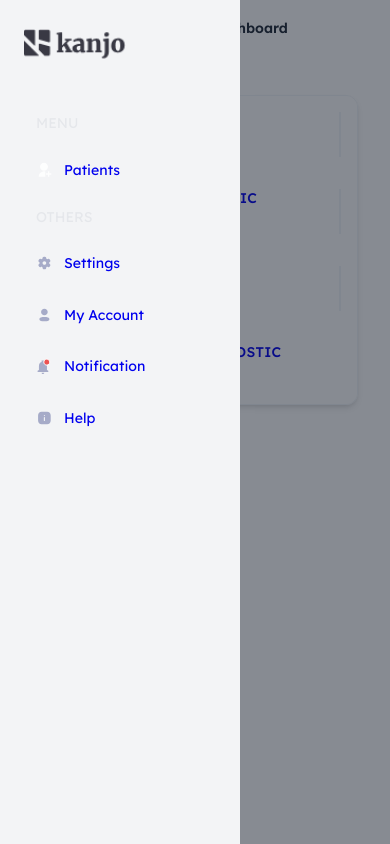
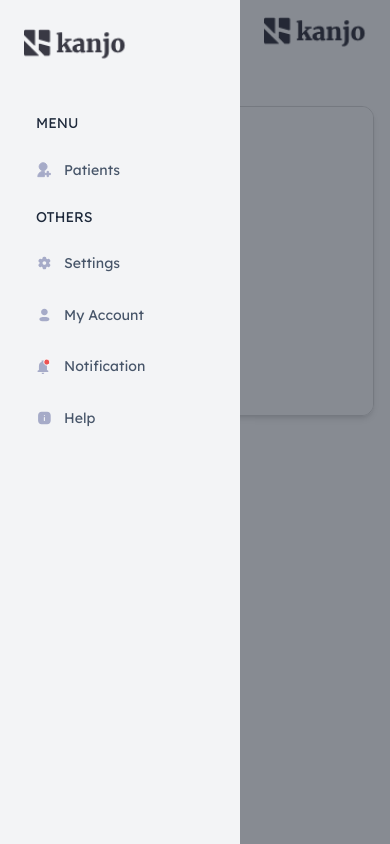
Before and after one commit to shabazs453/kanjocopy, a Next.js app: page /dashboard in a window 390 px wide. Both pictures are taken after a click on the button "Toggle Navigation". Built offline with nearby package versions, Linux system fonts and the light colour scheme.

Commit message:
dashboard page design update

```diff
--- a/src/components/loginComponents/loginHero.js
+++ b/src/components/loginComponents/loginHero.js
@@ -4,7 +4,7 @@ const LoginHero = () => {
   return (
     <div className="img-section flex-1 min-h-[100vh] py-4 sm:py-6 lg:py-8 px-4 sm:px-10 lg:px-12 relative flex flex-col items-center bg-transparent">
       {/* image section */}
-      <div className="relative flex-[4] flex  justify-center items-center w-full">
+      <div className="relative flex-[5] flex  justify-center items-center w-full">
         <div className=" relative min-w-[20rem] md:w-[25rem] h-full flex items-end justify-center">
           <img
             className="absolute w-full h-full z-[3]"
--- /dev/null
+++ b/src/components/mobileNav.js
@@ -0,0 +1,37 @@
+import React from 'react'
+
+const MobileNav = () => {
+  return (
+    <div className="flex items-center  justify-between py-4">
+      <button
+        type="button"
+        className="text-gray-500 hover:text-gray-600"
+        data-hs-overlay="#application-sidebar"
+        aria-controls="application-sidebar"
+        aria-label="Toggle navigation"
+      >
+        <span className="sr-only">Toggle Navigation</span>
+        <svg
+          className="w-5 h-5"
+          width={16}
+          height={16}
+          fill="currentColor"
+          viewBox="0 0 16 16"
+        >
+          <path
+            fillRule="evenodd"
+            d="M2.5 12a.5.5 0 0 1 .5-.5h10a.5.5 0 0 1 0 1H3a.5.5 0 0 1-.5-.5zm0-4a.5.5 0 0 1 .5-.5h10a.5.5 0 0 1 0 1H3a.5.5 0 0 1-.5-.5zm0-4a.5.5 0 0 1 .5-.5h10a.5.5 0 0 1 0 1H3a.5.5 0 0 1-.5-.5z"
+          />
+        </svg>
+      </button>
+
+      <img
+        className="relative  h-[2.12rem] object-cover"
+        alt=""
+        src="/images/companyLogo.png"
+      />
+    </div>
+  );
+}
+
+export default MobileNav
--- a/src/components/sidebar.js
+++ b/src/components/sidebar.js
@@ -1,6 +1,7 @@
 "use client";
 
 import Link from "next/link";
+import { useState } from "react";
 
 const sidebarItems = [
   {
@@ -8,7 +9,7 @@ const sidebarItems = [
     subItems: [
       {
         label: "Patients",
-        iconSrc: "/icons/personAddWhiteIcon.svg",
+        iconSrc: "/icons/addPerson.svg",
         to: "/patiens",
       },
     ],
@@ -41,7 +42,15 @@ const sidebarItems = [
   // Other menu items can be added here if needed
 ];
 
+const intialMenuItemHoverState = {
+  isHover: false,
+  menuInd: null,
+  menuItemInd: null,
+};
+
 const Sidebar = () => {
+  const [menuItemHover, setMenuItemHover] = useState(intialMenuItemHoverState);
+  console.log(menuItemHover);
   return (
     <div
       id="application-sidebar"
@@ -65,25 +74,42 @@ const Sidebar = () => {
           {sidebarItems &&
             sidebarItems.length > 0 &&
             sidebarItems.map((sidebarItem, index) => (
-              <>
-                <div className=" ml-[1.25rem] my-4 text-gray-200 uppercase">
+              <div>
+                <div className="ml-[1.25rem] my-4 text-text_default uppercase">
                   {sidebarItem.label}
                 </div>
                 {sidebarItem.subItems.length > 0 &&
-                  sidebarItem.subItems.map((subItem, index) => (
+                  sidebarItem.subItems.map((subItem, subItemInd) => (
                     <Link
                       href={subItem.to}
-                      className="text-grey w-full pl-[1.25rem] py-[0.8rem] flex items-center my-2 rounded-md hover:bg-royalblue-100 hover:text-white cursor-pointer "
+                      className="text-grey w-full pl-[1.25rem] py-[0.8rem] flex items-center my-2 rounded-md hover:bg-bg_primary text-text_secondary hover:text-white cursor-pointer"
+                      onMouseOver={() =>
+                        setMenuItemHover({
+                          isHover: true,
+                          menuInd: index,
+                          menuItemInd: subItemInd,
+                        })
+                      }
+                      onMouseOut={() =>
+                        setMenuItemHover(intialMenuItemHoverState)
+                      }
                     >
                       <img
-                        className=" h-[1rem] w-[1rem]  max-w-full overflow-hidden max-h-full"
+                        className="h-[1rem] w-[1rem]  max-w-full overflow-hidden max-h-full"
+                        style={{
+                          filter:
+                            menuItemHover?.isHover &&
+                            menuItemHover?.menuInd === index &&
+                            menuItemHover.menuItemInd === subItemInd &&
+                            "brightness(0) invert(1)",
+                        }}
                         alt=""
                         src={subItem.iconSrc}
                       />
-                      <div className="flex-1 ml-3">{subItem.label}</div>
+                      <div className="flex-1 ml-3 ">{subItem.label}</div>
                     </Link>
                   ))}
-              </>
+              </div>
             ))}
         </nav>
       </div>
--- a/src/components/statsBar/statisticBar.js
+++ b/src/components/statsBar/statisticBar.js
@@ -27,9 +27,9 @@ const StatisticBar = () => {
   return (
     <>
       {/* Card Section */}
-      <div className="max-w-[85rem] px-4  sm:px-6 lg:px-8  mx-auto ">
+      <div className="max-w-[85rem] mx-auto ">
         {/* Grid */}
-        <div className="grid md:grid-cols-4 border border-solid border-slate-100 shadow-md rounded-xl overflow-hidden ">
+        <div className="grid md:grid-cols-4 border border-solid border-border_primary shadow-md rounded-xl overflow-hidden ">
           {statisticData &&
             statisticData.length > 0 &&
             statisticData.map((stats, index) => (
@@ -37,7 +37,8 @@ const StatisticBar = () => {
                 imageSrc={stats.imageSrc}
                 heading={stats.label}
                 count={stats.count}
-                borderRight= {index !== statisticData.length - 1 ? 'border-r-2 border-solid border-slate-100' : ''}
+                currInd={index}
+                lastIndex={statisticData && statisticData?.length - 1}
               />
             ))}
         </div>
--- a/src/components/statsBar/statisticCard.js
+++ b/src/components/statsBar/statisticCard.js
@@ -1,28 +1,29 @@
-"use client"
+"use client";
 
-const StatisticCard = ({imageSrc, heading, count, borderRight}) => {
+const StatisticCard = ({ imageSrc, heading, count, currInd, lastIndex }) => {
   return (
     <a
-            className="block p-4 md:py-8 md:px-5 relative bg-white hover:bg-gray-50 before:absolute before:top-0 before:left-0 before:w-full before:h-px md:before:w-px md:before:h-full before:bg-gray-200 before:first:bg-transparent dark:bg-slate-900 dark:hover:bg-slate-800 dark:before:bg-gray-700"
+      className="flex md:justify-center items-center p-4 md:py-8 md:px-5 relative bg-white hover:bg-gray-50 before:absolute before:top-0 before:left-0 before:w-full before:h-px md:before:w-px md:before:h-full before:bg-gray-200 before:first:bg-transparent"
       href="#"
     >
-            <div className={`flex md:grid lg:flex gap-y-3 gap-x-5 ${borderRight}`}>
-              <img
-                className="flex-shrink-0 w-10 h-10 text-gray-500"
-                src={imageSrc}
-                />
+      <div
+        className={`flex md:flex-col lg:flex-row gap-y-3 gap-x-5 overflow-hidden`}
+      >
+        <img className="flex-shrink-0 w-10 h-10 text-gray-500" src={imageSrc} />
         <div className="grow">
-                <p className="text-xs uppercase tracking-wide font-medium text-grey">
-                  {heading}
-                </p>
-                <h3 className="mt-1 text-xl sm:text-2xl  text-darkslategray-200 tracking-[0.5px] leading-[1.44rem] font-medium">
+          <p className="text-sm text-text_secondary">{heading}</p>
+          <h3 className="mt-1 text-xl sm:text-2xl  text-text_default leading-[1.44rem] font-medium">
             {count}
           </h3>
-
         </div>
       </div>
-          </a>
+      {
+        currInd !== lastIndex && (
+          <div className="absolute right-0 w-[1px] h-[80%] bg-border_primary md:block hidden"/>
         )
       }
+    </a>
+  );
+};
 
-export default StatisticCard
+export default StatisticCard;
--- a/src/pages/dashboard.js
+++ b/src/pages/dashboard.js
@@ -1,86 +1,19 @@
+import MobileNav from "@/components/mobileNav";
 import Sidebar from "@/components/sidebar";
 import StatisticBar from "@/components/statsBar/statisticBar";
 
 const dashboard = () => {
   return (
     <>
-      {/* ========== MAIN CONTENT ========== */}
-      {/* Sidebar Toggle */}
       <div className="sticky top-0 inset-x-0 z-20 bg-white border-y px-4 sm:px-6 md:px-8 lg:hidden dark:bg-gray-800 dark:border-gray-700">
-        <div className="flex items-center py-4">
-          {/* Navigation Toggle */}
-          <button
-            type="button"
-            className="text-gray-500 hover:text-gray-600"
-            data-hs-overlay="#application-sidebar"
-            aria-controls="application-sidebar"
-            aria-label="Toggle navigation"
-          >
-            <span className="sr-only">Toggle Navigation</span>
-            <svg
-              className="w-5 h-5"
-              width={16}
-              height={16}
-              fill="currentColor"
-              viewBox="0 0 16 16"
-            >
-              <path
-                fillRule="evenodd"
-                d="M2.5 12a.5.5 0 0 1 .5-.5h10a.5.5 0 0 1 0 1H3a.5.5 0 0 1-.5-.5zm0-4a.5.5 0 0 1 .5-.5h10a.5.5 0 0 1 0 1H3a.5.5 0 0 1-.5-.5zm0-4a.5.5 0 0 1 .5-.5h10a.5.5 0 0 1 0 1H3a.5.5 0 0 1-.5-.5z"
-              />
-            </svg>
-          </button>
-          {/* End Navigation Toggle */}
-          {/* Breadcrumb */}
-          <ol
-            className="ml-3 flex items-center whitespace-nowrap min-w-0"
-            aria-label="Breadcrumb"
-          >
-            <li className="flex items-center text-sm text-gray-800 dark:text-gray-400">
-              Application Layout
-              <svg
-                className="flex-shrink-0 mx-3 overflow-visible h-2.5 w-2.5 text-gray-400 dark:text-gray-600"
-                width={16}
-                height={16}
-                viewBox="0 0 16 16"
-                fill="none"
-                xmlns="http://www.w3.org/2000/svg"
-              >
-                <path
-                  d="M5 1L10.6869 7.16086C10.8637 7.35239 10.8637 7.64761 10.6869 7.83914L5 14"
-                  stroke="currentColor"
-                  strokeWidth={2}
-                  strokeLinecap="round"
-                />
-              </svg>
-            </li>
-            <li
-              className="text-sm font-semibold text-gray-800 truncate dark:text-gray-400"
-              aria-current="page"
-            >
-              Dashboard
-            </li>
-          </ol>
-          {/* End Breadcrumb */}
-        </div>
+        <MobileNav />
       </div>
-      {/* End Sidebar Toggle */}
-      {/* Sidebar */}
-
       <Sidebar />
-
-      {/* End Sidebar */}
-      {/* Content */}
-      <div className="w-full pt-10 px-4 sm:px-6 md:px-8 lg:pl-72">
-        {/* Page Heading */}
+      <div className="flex-auto pt-10 px-4 sm:px-6 md:px-8 lg:pl-[17rem]">
         <header>
           <StatisticBar />
-
         </header>
-        {/* End Page Heading */}
       </div>
-      {/* End Content */}
-      {/* ========== END MAIN CONTENT ========== */}
     </>
   );
 };
--- a/src/styles/globals.css
+++ b/src/styles/globals.css
@@ -30,7 +30,7 @@ input[type="password"]::-webkit-credentials-auto-fill-button:focus {
   display: none !important;
 }
 
-input {
+input:focus {
   outline: none;
 }
 
```
Also changed, not shown: public/icons/addPerson.svg (added), public/icons/hamburgerMenu.svg (added). Lines whose indentation alone changed are shown as unchanged.
